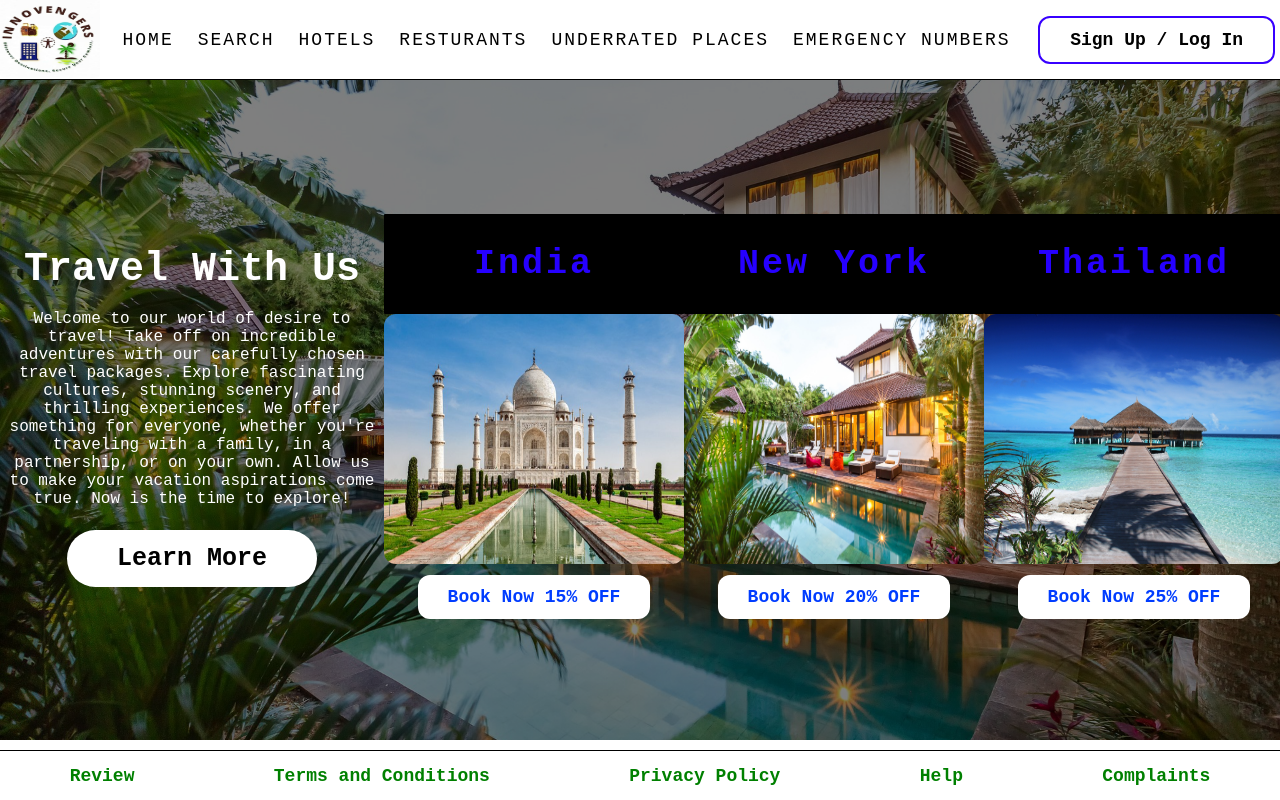
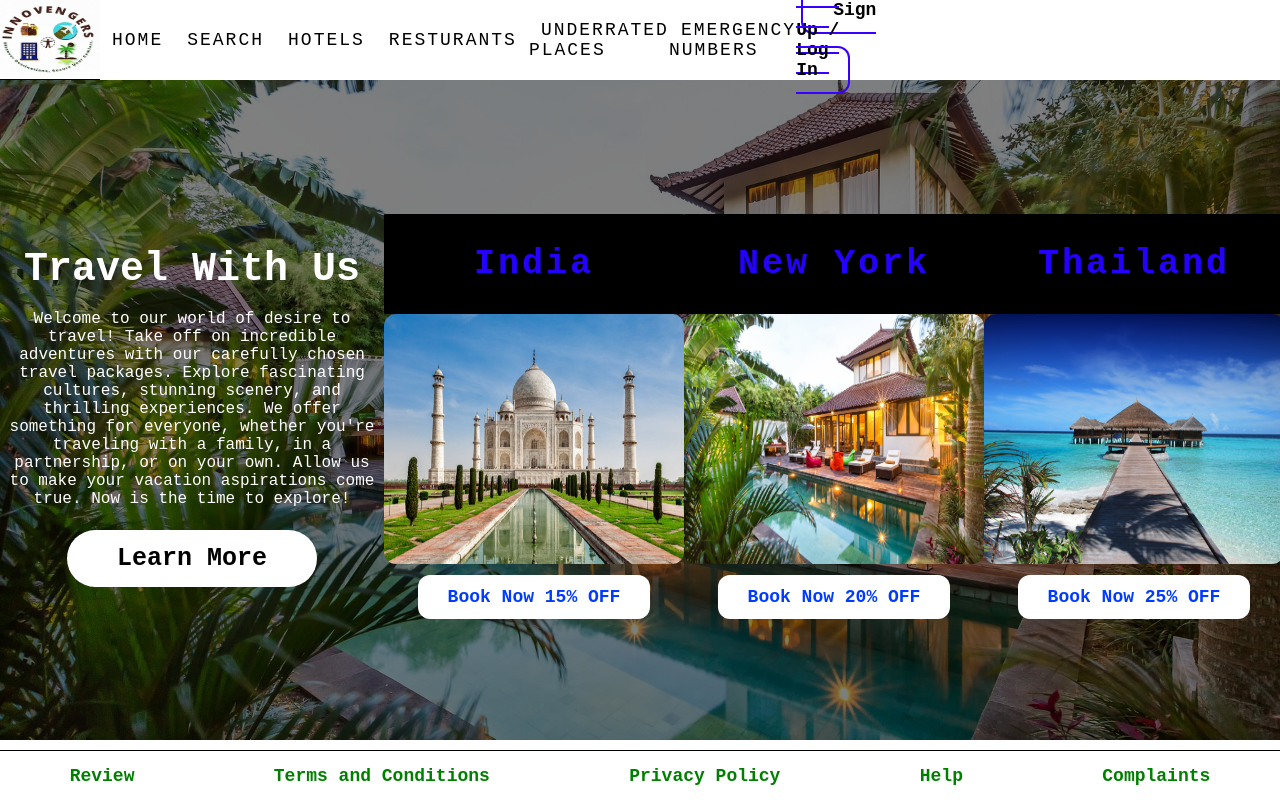
Before and after one commit to r-rajababushah/innovengers, a React (Create React App) app: page / in a window 1280 px wide. Built offline with nearby package versions, Linux system fonts and the light colour scheme.

Commit message:
Update Navigation.css

```diff
--- a/src/Innovengers/Navigation.css
+++ b/src/Innovengers/Navigation.css
@@ -1,5 +1,5 @@
 .navbar {
-	width: 100%;
+	width: 100px;
 	height: 80px;
 	background-color: rgb(255, 255, 255);
 	display: flex;
```
